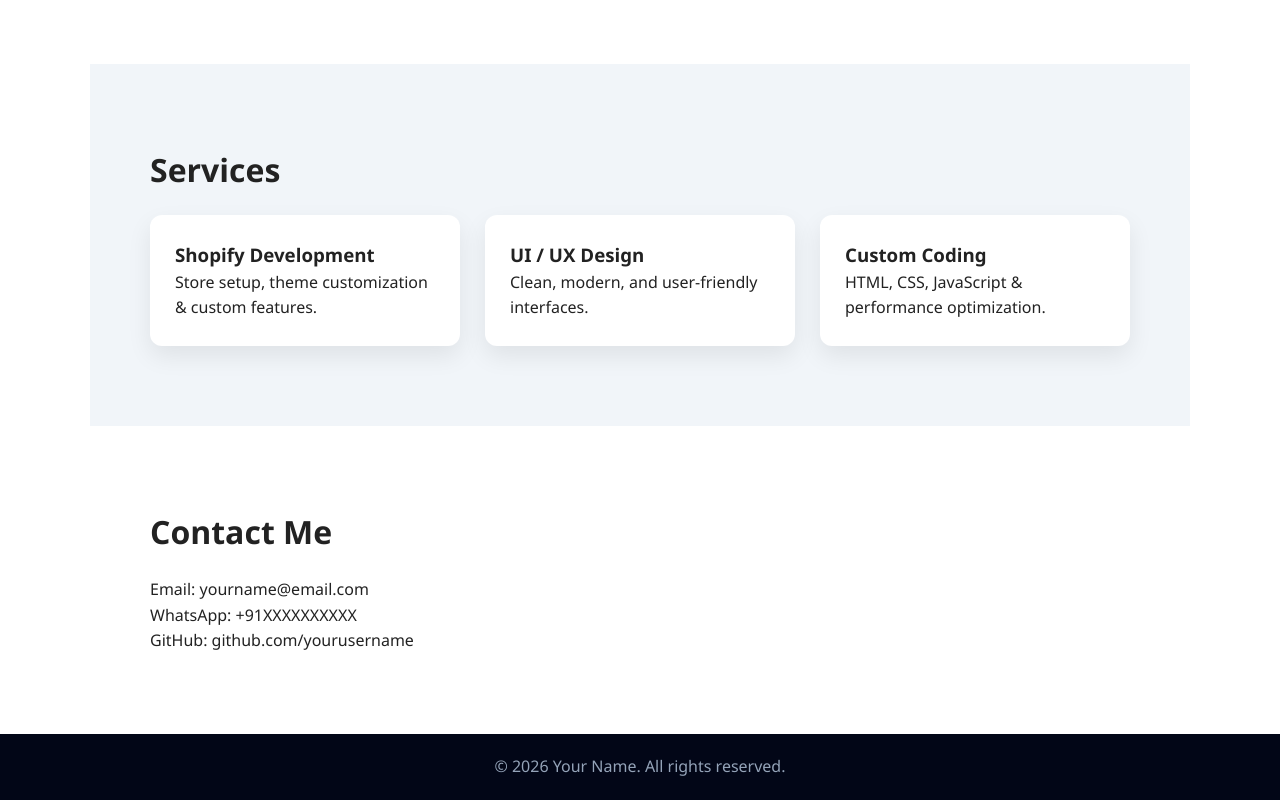
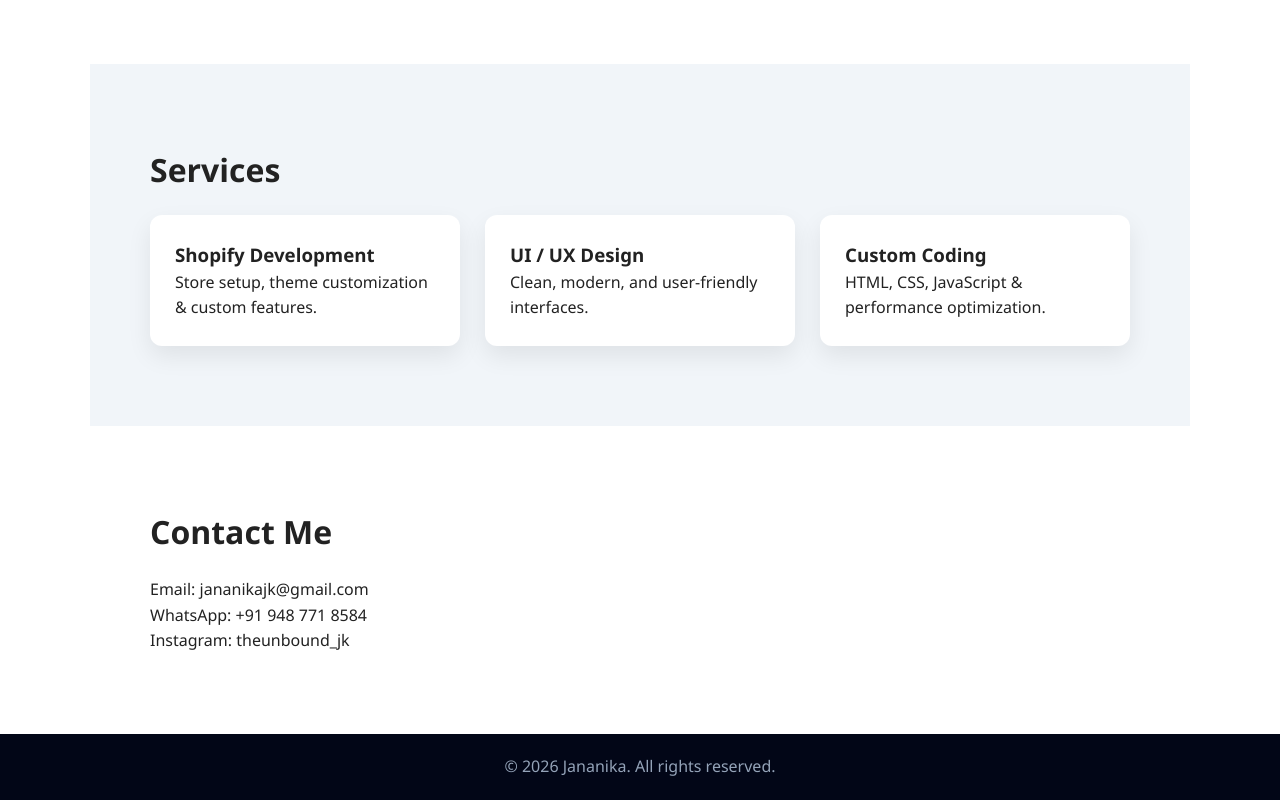
Before and after one commit to JKJANANIKA/my-website, a plain HTML site: page index.html in a window 1280 px wide. Shown: the part 1017-1817 px from the top of the page. Drawn offline with Linux system fonts and the light colour scheme.

Commit message:
Add files via upload

```diff
--- a/index.html
+++ b/index.html
@@ -10,7 +10,7 @@
 
   <!-- Navbar -->
   <nav>
-    <h2 class="logo">YourName</h2>
+    <h2 class="logo">Jananika</h2>
     <ul>
       <li><a href="#home">Home</a></li>
       <li><a href="#about">About</a></li>
@@ -21,7 +21,7 @@
 
   <!-- Home -->
   <section id="home" class="hero">
-    <h1>Hi, I’m <span>Your Name</span></h1>
+    <h1>Hi, I’m <span>Jananika</span></h1>
     <p>Shopify Developer • Web Designer • Freelancer</p>
     <a href="#contact" class="btn">Hire Me</a>
   </section>
@@ -61,14 +61,14 @@
   <!-- Contact -->
   <section id="contact" class="section">
     <h2>Contact Me</h2>
-    <p>Email: yourname@email.com</p>
-    <p>WhatsApp: +91XXXXXXXXXX</p>
-    <p>GitHub: github.com/yourusername</p>
+    <p>Email: jananikajk@gmail.com</p>
+    <p>WhatsApp: +91 948 771 8584</p>
+    <p>Instagram: theunbound_jk</p>
   </section>
 
   <!-- Footer -->
   <footer>
-    <p>© 2026 Your Name. All rights reserved.</p>
+    <p>© 2026 Jananika. All rights reserved.</p>
   </footer>
 
 </body>
```
